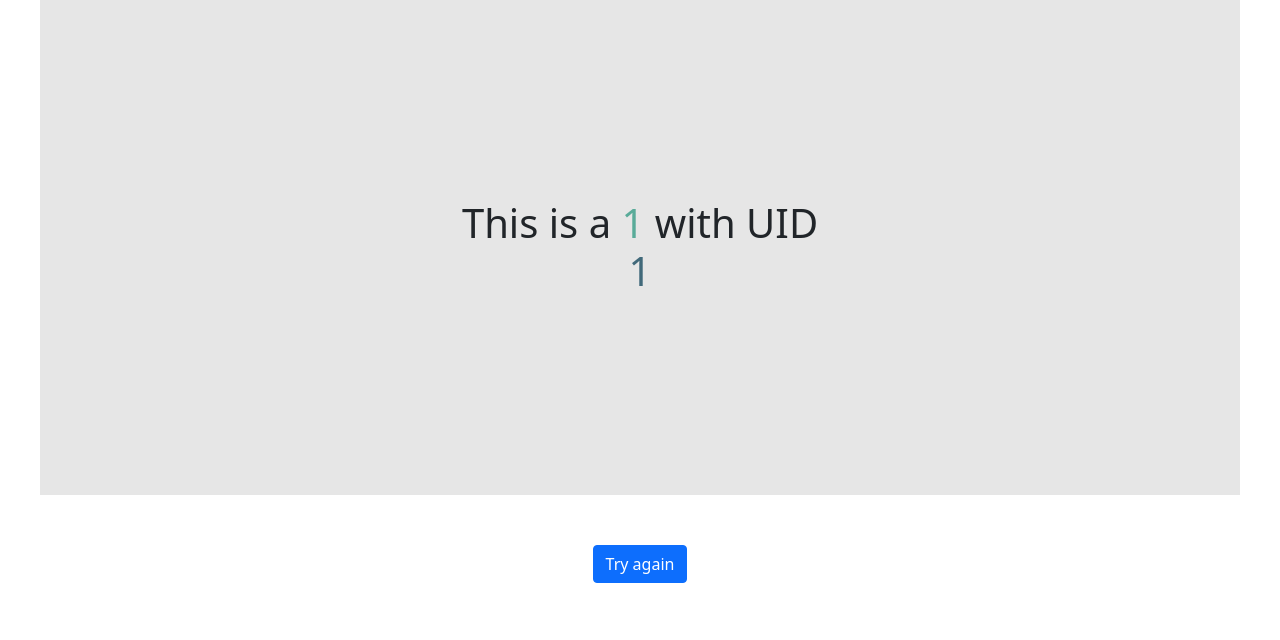
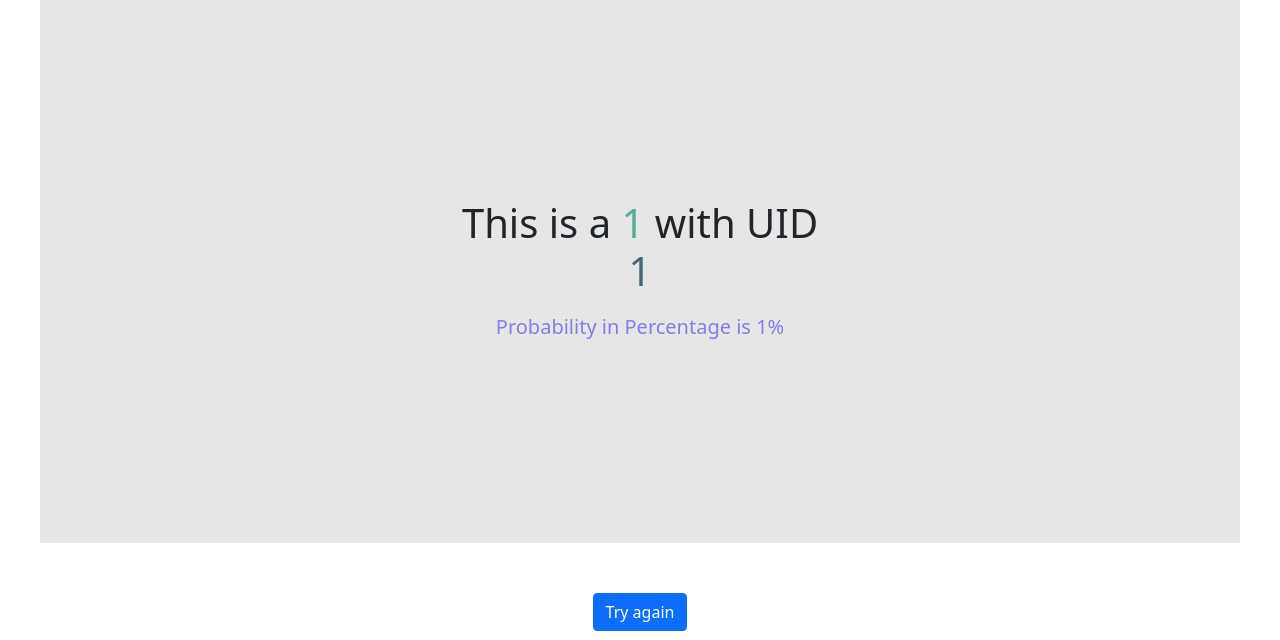
Before and after one commit to sudchau/kulchaunew, a Flask app: page /1 in a window 1280 px wide. Shown: the part 41-681 px from the top of the page. Run offline with Flask 2, Linux system fonts and the light colour scheme.

Commit message:
Update result.html

```diff
--- a/templates/result.html
+++ b/templates/result.html
@@ -22,10 +22,19 @@
     .hehe{
         color: #41697a
     }
+    .yyy{
+        color: #847de8;
+        font-size: 50%
+    }
     </style>
 </head>
 <body>
-    <h1>This is a <span class="new">{{identif}}</span> with UID<br><span class="hehe">{{uiid}}</span></h1>
+    {% if flag %}
+        <h1>This is a <span class="new">{{identif}}</span> with UID<br><span class="hehe">{{uiid}}</span><br><span class="yyy">Probability in Percentage is {{final_score}}%</span></h1>
+
+    {% else %}
+        <h1><span class="new">{{uiid}}</span></h1>
+    {% endif %}
         <form action="{{ url_for('kulchau') }}">
             <button type="submit" class="btn btn-primary" value="submit">Try again</button>
         </form>
```
